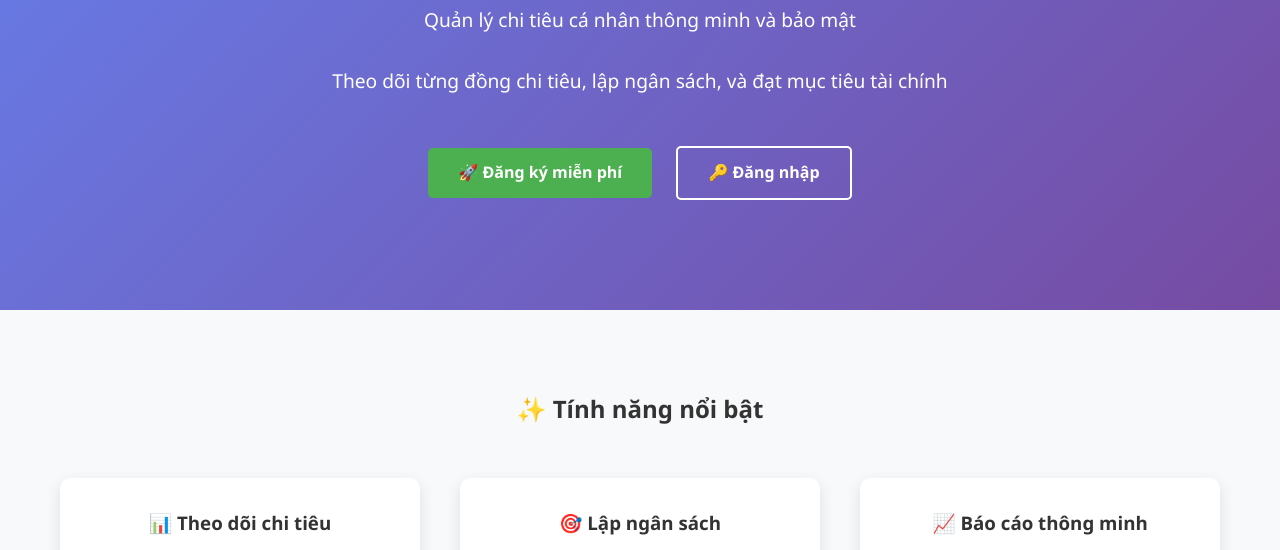
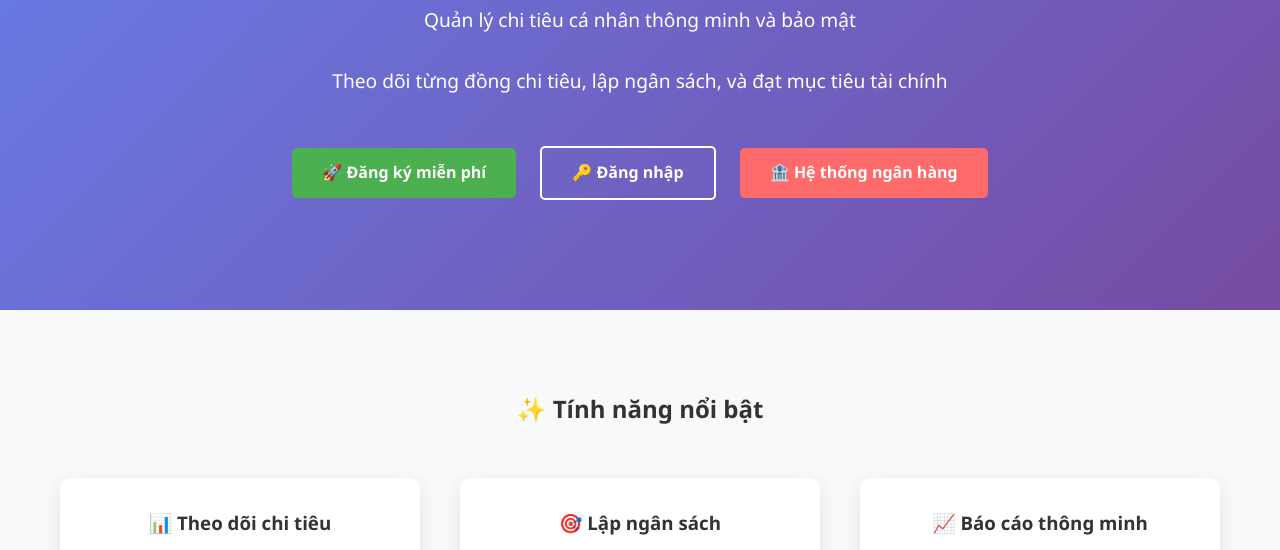
Before and after one commit to MinhAnh248/LTM_QLCT, a website: page WAN/templates/landing.html in a window 1280 px wide. Shown: the part 192-742 px from the top of the page. Drawn offline with Linux system fonts and the light colour scheme.

Commit message:
Add banking system button to WAN homepage

```diff
--- a/WAN/templates/landing.html
+++ b/WAN/templates/landing.html
@@ -34,6 +34,7 @@
             <div style="margin-top: 40px;">
                 <a href="/register" class="btn btn-primary">🚀 Đăng ký miễn phí</a>
                 <a href="/login" class="btn btn-secondary">🔑 Đăng nhập</a>
+                <a href="/bank" class="btn" style="background: #ff6b6b; color: white;">🏦 Hệ thống ngân hàng</a>
             </div>
         </div>
     </section>
```
